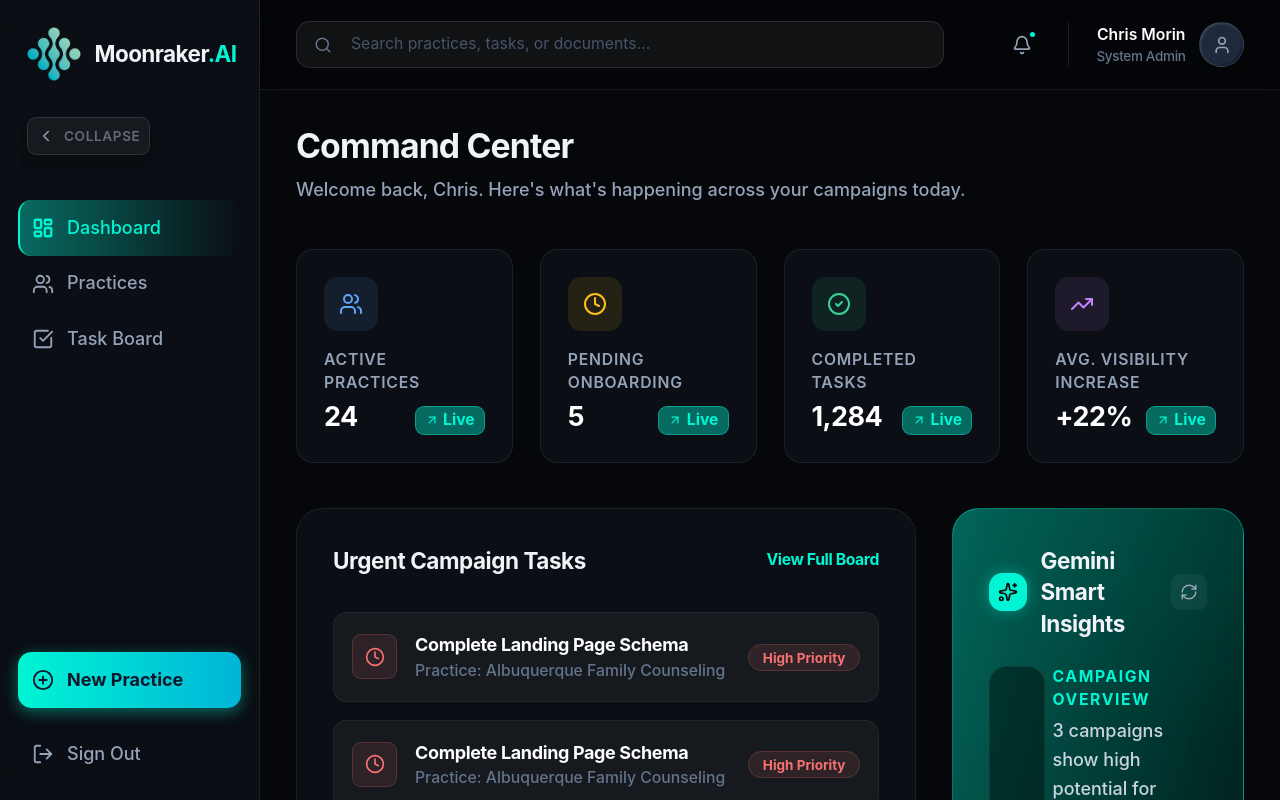
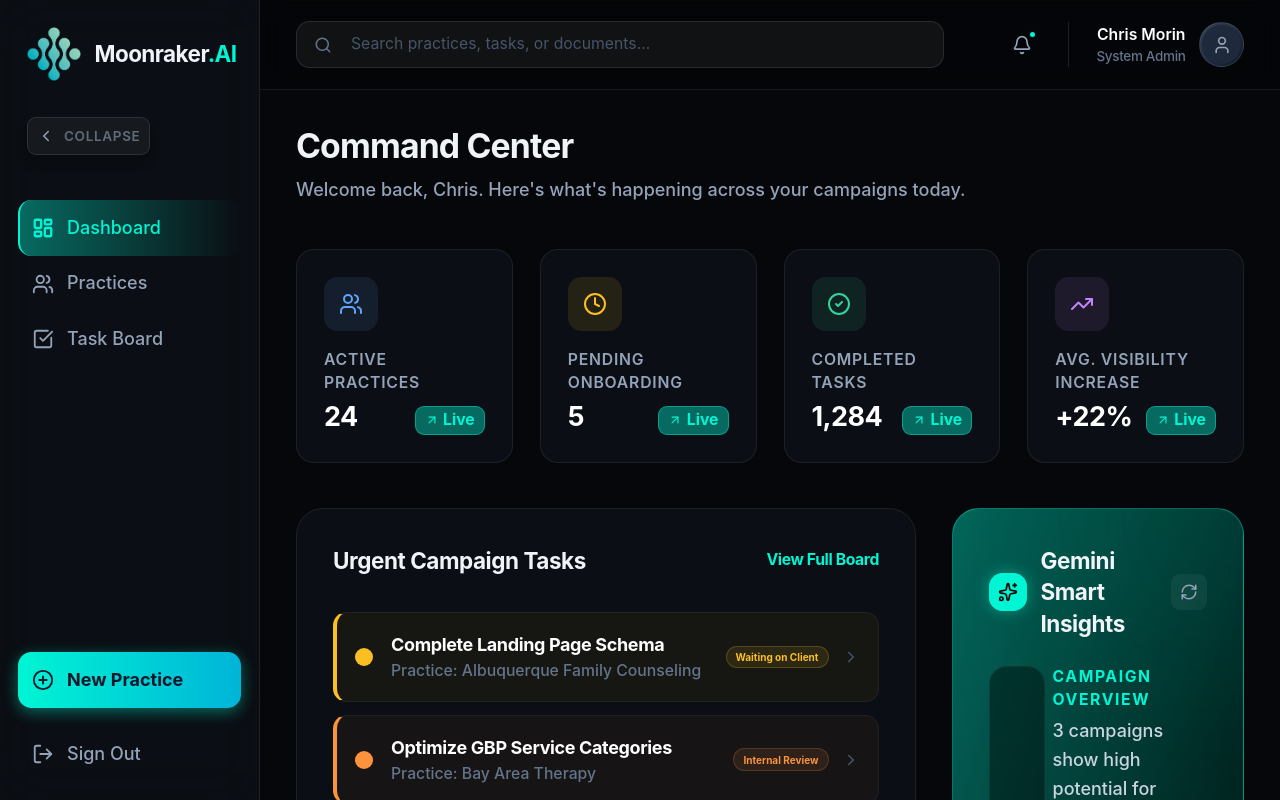
Before and after one commit to MoonrakerAI/moonraker-client-hq, a Next.js app: page /dashboard in a window 1280 px wide. Shown: the top 800 px of the page. Built offline with nearby package versions, Linux system fonts and the light colour scheme; no server answers.

Commit message:
Apply consistent task styling across all pages
- Remove icons from status dots - now plain solid circles
- Update dashboard with same task row styling as unified task board
- Colored left border + solid dot + status badge on all task rows
- Include Internal Review sample task on dashboard

```diff
--- a/src/app/dashboard/page.tsx
+++ b/src/app/dashboard/page.tsx
@@ -8,7 +8,7 @@ import {
     CheckCircle2,
     TrendingUp,
     ArrowUpRight,
-    Search
+    ChevronRight
 } from 'lucide-react';
 import AIInsightCard from '@/components/ui/AIInsightCard';
 import DatabaseAlert from '@/components/ui/DatabaseAlert';
@@ -21,6 +21,38 @@ const stats = [
     { name: 'Completed Tasks', value: '1,284', icon: CheckCircle2, color: 'text-emerald-400', bg: 'bg-emerald-400/10' },
     { name: 'Avg. Visibility Increase', value: '+22%', icon: TrendingUp, color: 'text-purple-400', bg: 'bg-purple-400/10' },
 ];
+
+// Sample urgent tasks with status
+const urgentTasks = [
+    { id: 1, name: 'Complete Landing Page Schema', practice: 'Albuquerque Family Counseling', status: 'Waiting on Client' as const },
+    { id: 2, name: 'Optimize GBP Service Categories', practice: 'Bay Area Therapy', status: 'Internal Review' as const },
+    { id: 3, name: 'Fix MX/DKIM Records', practice: 'Desert Rose Counseling', status: 'Doing' as const },
+];
+
+// Status colors matching the shared config
+const statusDotColors = {
+    'Open': 'bg-slate-500',
+    'Doing': 'bg-blue-400',
+    'Internal Review': 'bg-orange-400',
+    'Waiting on Client': 'bg-amber-400',
+    'Done': 'bg-emerald-400',
+};
+
+const rowStatusStyles = {
+    'Open': 'border-l-slate-500/50 bg-slate-500/5 hover:bg-slate-500/10',
+    'Doing': 'border-l-blue-400 bg-blue-400/5 hover:bg-blue-400/10',
+    'Internal Review': 'border-l-orange-400 bg-orange-400/5 hover:bg-orange-400/10',
+    'Waiting on Client': 'border-l-amber-400 bg-amber-400/5 hover:bg-amber-400/10',
+    'Done': 'border-l-emerald-400 bg-emerald-400/5 hover:bg-emerald-400/10',
+};
+
+const statusBadgeColors = {
+    'Open': 'text-slate-500 bg-slate-500/10 border-slate-500/20',
+    'Doing': 'text-blue-400 bg-blue-400/10 border-blue-400/20',
+    'Internal Review': 'text-orange-400 bg-orange-400/10 border-orange-400/20',
+    'Waiting on Client': 'text-amber-400 bg-amber-400/10 border-amber-400/20',
+    'Done': 'text-emerald-400 bg-emerald-400/10 border-emerald-400/20',
+};
 
 export default function Dashboard() {
     return (
@@ -66,20 +98,25 @@ export default function Dashboard() {
                         <Link href="/tasks" className="text-sm font-bold text-[var(--primary)] hover:underline underline-offset-4 tracking-tight">View Full Board</Link>
                     </div>
 
-                    <div className="space-y-4">
-                        {[1, 2, 3].map((item) => (
-                            <div key={item} className="flex items-center gap-4 p-4 rounded-xl bg-white/5 border border-white/5 hover:bg-white/[0.08] transition-all cursor-pointer group">
-                                <div className="w-10 h-10 rounded-lg bg-red-400/10 text-red-400 flex items-center justify-center border border-red-400/20 group-hover:scale-105 transition-transform">
-                                    <Clock size={20} />
+                    <div className="space-y-3">
+                        {urgentTasks.map((task) => (
+                            <Link
+                                key={task.id}
+                                href="/tasks"
+                                className={`flex items-center gap-4 p-4 rounded-xl border-l-4 border border-white/5 transition-all cursor-pointer group ${rowStatusStyles[task.status]}`}
+                            >
+                                <div className={`w-4 h-4 rounded-full ${statusDotColors[task.status]}`} />
+                                <div className="flex-1">
+                                    <h4 className="font-bold text-white group-hover:text-[var(--primary)] transition-colors">{task.name}</h4>
+                                    <p className="text-sm text-slate-500 font-medium">Practice: {task.practice}</p>
                                 </div>
-                                <div className="flex-1">
-                                    <h4 className="font-bold text-white group-hover:text-[var(--primary)] transition-colors">Complete Landing Page Schema</h4>
-                                    <p className="text-sm text-slate-500 font-medium">Practice: Albuquerque Family Counseling</p>
+                                <div className="flex items-center gap-3">
+                                    <span className={`px-2 py-0.5 rounded-full text-[10px] font-bold border ${statusBadgeColors[task.status]}`}>
+                                        {task.status}
+                                    </span>
+                                    <ChevronRight size={18} className="text-slate-600 group-hover:text-[var(--primary)]" />
                                 </div>
-                                <div className="text-right">
-                                    <span className="px-3 py-1 rounded-full bg-red-400/10 text-red-400 text-xs font-bold border border-red-400/20">High Priority</span>
-                                </div>
-                            </div>
+                            </Link>
                         ))}
                     </div>
                 </div>
--- a/src/components/tasks/TaskBoard.tsx
+++ b/src/components/tasks/TaskBoard.tsx
@@ -3,13 +3,7 @@
 import React, { useState } from 'react';
 import { motion } from 'framer-motion';
 import {
-    CheckCircle2,
-    Circle,
-    Clock,
-    AlertCircle,
-    Eye,
     ExternalLink,
-    MoreHorizontal,
     ChevronRight
 } from 'lucide-react';
 import TaskDetailModal from './TaskDetailModal';
@@ -61,17 +55,6 @@ export default function TaskBoard({ tasks, isAdmin = false, onUpdateTask }: Task
         setSelectedTask(null);
     };
 
-    // Get the appropriate icon for task status
-    const getStatusIcon = (status: TaskStatus) => {
-        switch (status) {
-            case 'Done': return <CheckCircle2 size={14} />;
-            case 'Doing': return <Clock size={14} />;
-            case 'Internal Review': return <Eye size={14} />;
-            case 'Waiting on Client': return <AlertCircle size={14} />;
-            default: return <Circle size={14} />;
-        }
-    };
-
     return (
         <>
             <div className="space-y-10">
@@ -115,9 +98,7 @@ export default function TaskBoard({ tasks, isAdmin = false, onUpdateTask }: Task
                                             className={`group flex items-center justify-between p-5 rounded-2xl border-l-4 border border-white/5 transition-all cursor-pointer ${rowStatusStyles[task.status] || rowStatusStyles['Open']}`}
                                         >
                                             <div className="flex items-center gap-4 flex-1">
-                                                <div className={`w-6 h-6 rounded-full flex items-center justify-center ${statusDotColors[task.status] || statusDotColors['Open']}`}>
-                                                    {getStatusIcon(task.status)}
-                                                </div>
+                                                <div className={`w-4 h-4 rounded-full ${statusDotColors[task.status] || statusDotColors['Open']}`} />
                                                 <div className="space-y-1">
                                                     <h4 className="font-bold text-white group-hover:text-[var(--primary)] transition-colors">{task.name}</h4>
                                                     <div className="flex items-center gap-3">
```
Also changed, not shown: src/lib/taskStatusConfig.ts (+6 -6 lines).
